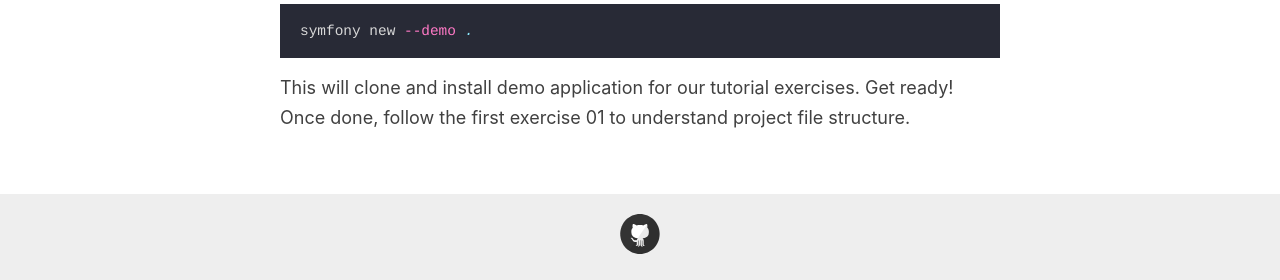
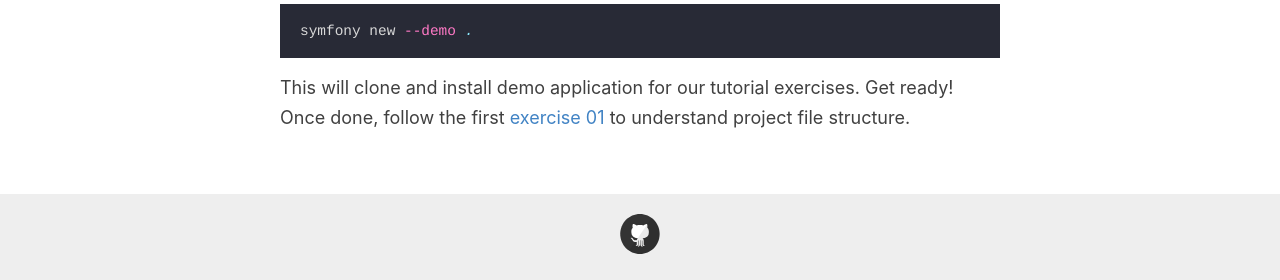
Before and after one commit to Lkopo/lkopo.github.io, a Jekyll site: the page built from _pages/symfony.md, in a window 1280 px wide. Shown: the part 2009-2289 px from the top of the page. Built offline with Jekyll 4.4.1, drawn with Linux system fonts in a browser that asks for light colours; part of the change alters nothing that is shown.

````diff
--- a/_pages/symfony.md
+++ b/_pages/symfony.md
@@ -56,4 +56,4 @@ Now let's go to the project folder at `/var/www/html/` and create a Symfony demo
 symfony new --demo .
 ```
 
-This will clone and install demo application for our tutorial exercises. Get ready! Once done, follow the first exercise 01 to understand project file structure.
+This will clone and install demo application for our tutorial exercises. Get ready! Once done, follow the first [exercise 01](/tutorial/symfony/01-understanding-project-structure) to understand project file structure.
````
